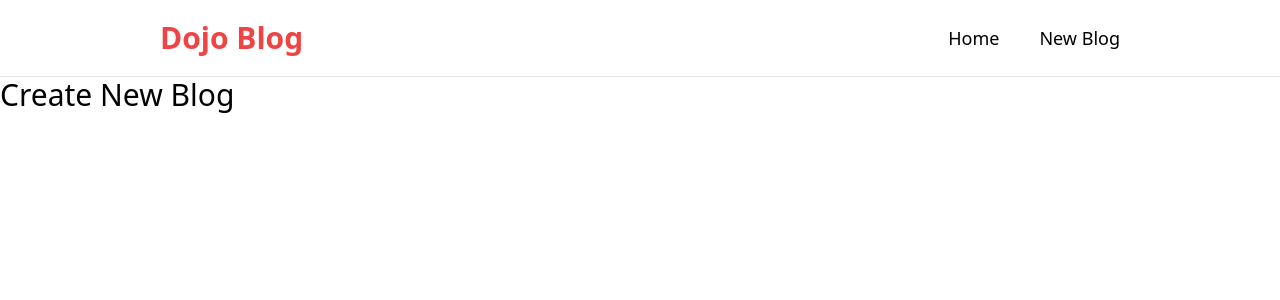
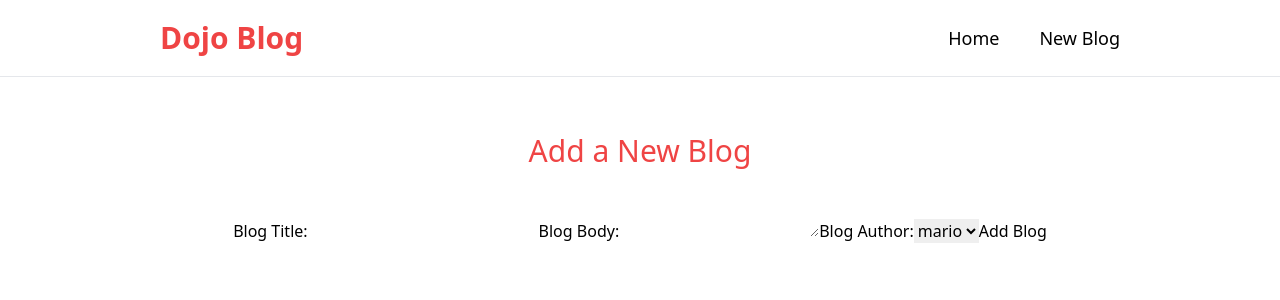
Before and after one commit to batoorsohail/dojo-blog, a React (Vite) app: page /create in a window 1280 px wide. Shown: the top 300 px of the page. Built offline with nearby package versions, Linux system fonts and the light colour scheme; a web font is replaced by a local one.

Commit message:
Add Create blog form

```diff
--- a/src/pages/BlogDetails.jsx
+++ b/src/pages/BlogDetails.jsx
@@ -7,8 +7,8 @@ const BlogDetails = () => {
 
   return (
     <section className="flex justify-center items-center">
-      { isPending && <div>Loading</div> }
-      { error && <div>{ error }</div> }
+      { isPending && <div className="mt-14 text-teal-500">Loading...</div> }
+      { error && <div className="text-red-500 font-bold mt-14">{ error }</div> }
       { blog && (
         <article className="flex flex-col gap-5 w-2/3 mt-14">
           <h2 className='text-2xl text-red-500'>{ blog.title }</h2>
--- a/src/pages/Create.jsx
+++ b/src/pages/Create.jsx
@@ -2,7 +2,26 @@ import React from 'react'
 
 const Create = () => {
   return (
-    <h2 className="text-3xl">Create New Blog</h2>
+    <section className="flex flex-col justify-center items-center gap-5">
+      <h2 className='text-3xl text-red-500 mt-14'>Add a New Blog</h2>
+      <form>
+        <label>Blog Title:</label>
+        <input
+          type="text"
+          required
+        />
+        <label>Blog Body:</label>
+        <textarea required>
+
+        </textarea>
+        <label>Blog Author:</label>
+        <select>
+          <option value="mario">mario</option>
+          <option value="yoshi">yoshi</option>
+        </select>
+        <button>Add Blog</button>
+      </form>
+    </section>
   )
 }
 
```
